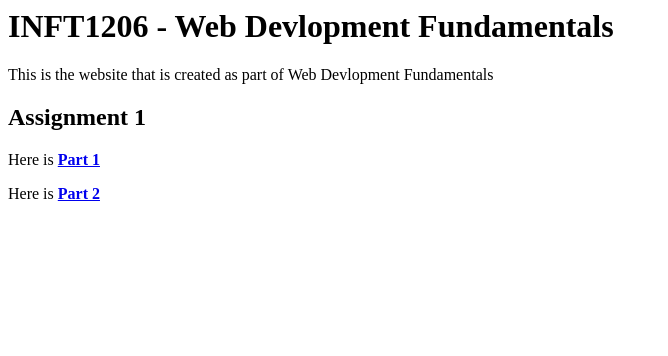
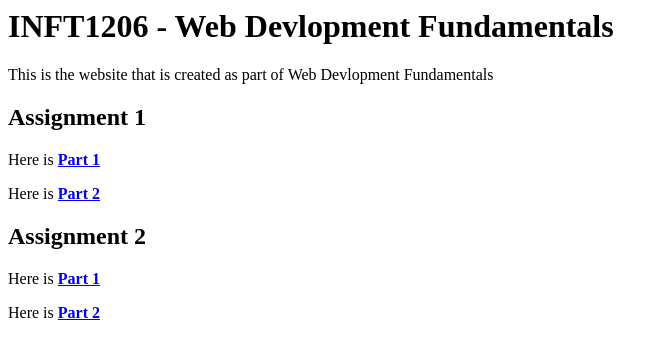
Before and after one commit to 100995829/web, a plain HTML site: page index.html in a window 1280 px wide. Shown: the whole page, without its empty margins (0-668 px from the left). Drawn offline with Linux system fonts and the light colour scheme.

Commit message:
Update index.html
created the links to the home page for the assignment

```diff
--- a/index.html
+++ b/index.html
@@ -7,8 +7,14 @@
 
 <p>This is the website that is created as part of Web Devlopment Fundamentals </p>
 
+
 <p><h2>Assignment 1</h2></p>
 <p> Here is <a href = "./lab 1/Part 1/Part 1.html" ><b>Part 1</b> </a> </p>
 <p> Here is <a href = "./lab 1/part 2/Part 2.html" ><b>Part 2</b> </a> </p>
+
+<p><h2>Assignment 2</h2></p>
+<p> Here is <a href = "./lab 2/Part 1/Part 1.html" ><b>Part 1</b> </a> </p>
+<p> Here is <a href = "./lab 2/part 2/Part 2.html" ><b>Part 2</b> </a> </p>
+
 </body>
 </html>
```
